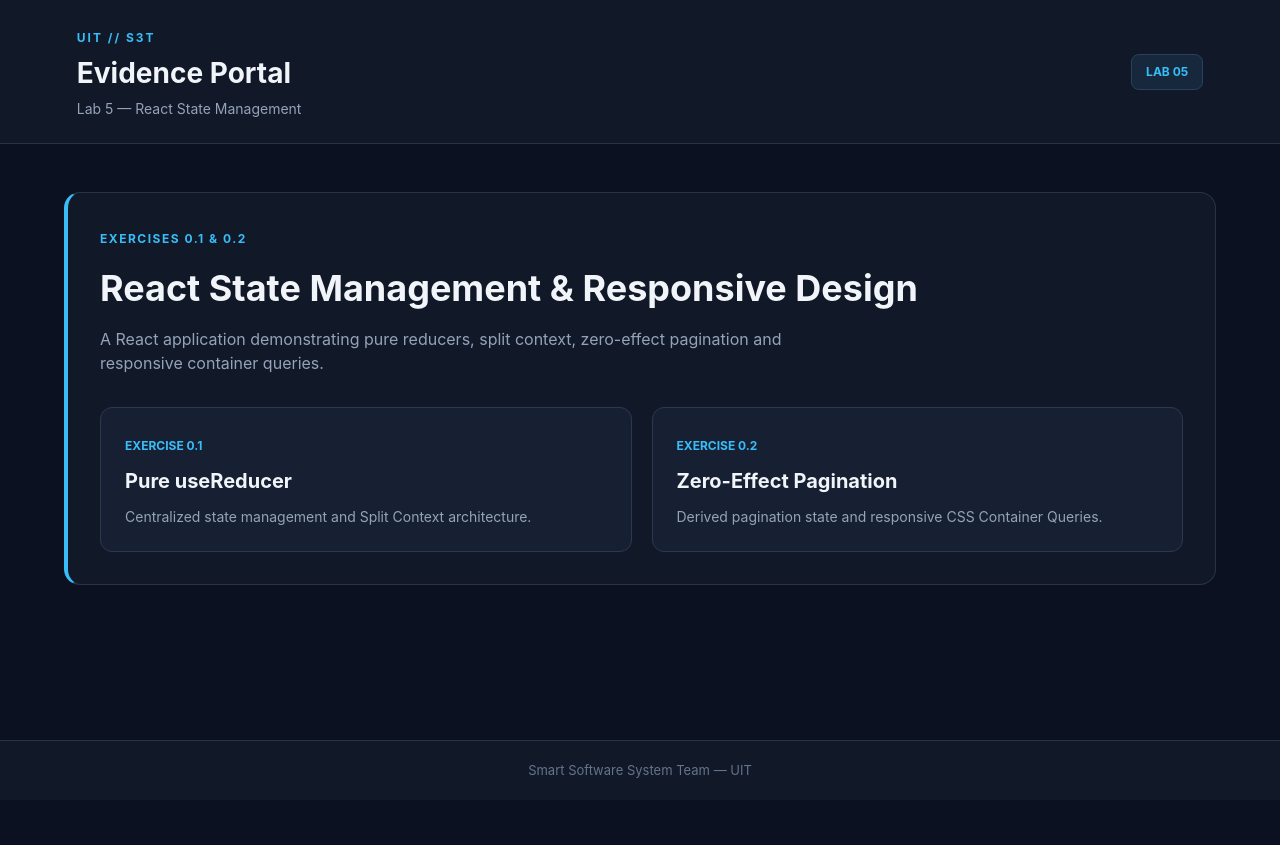
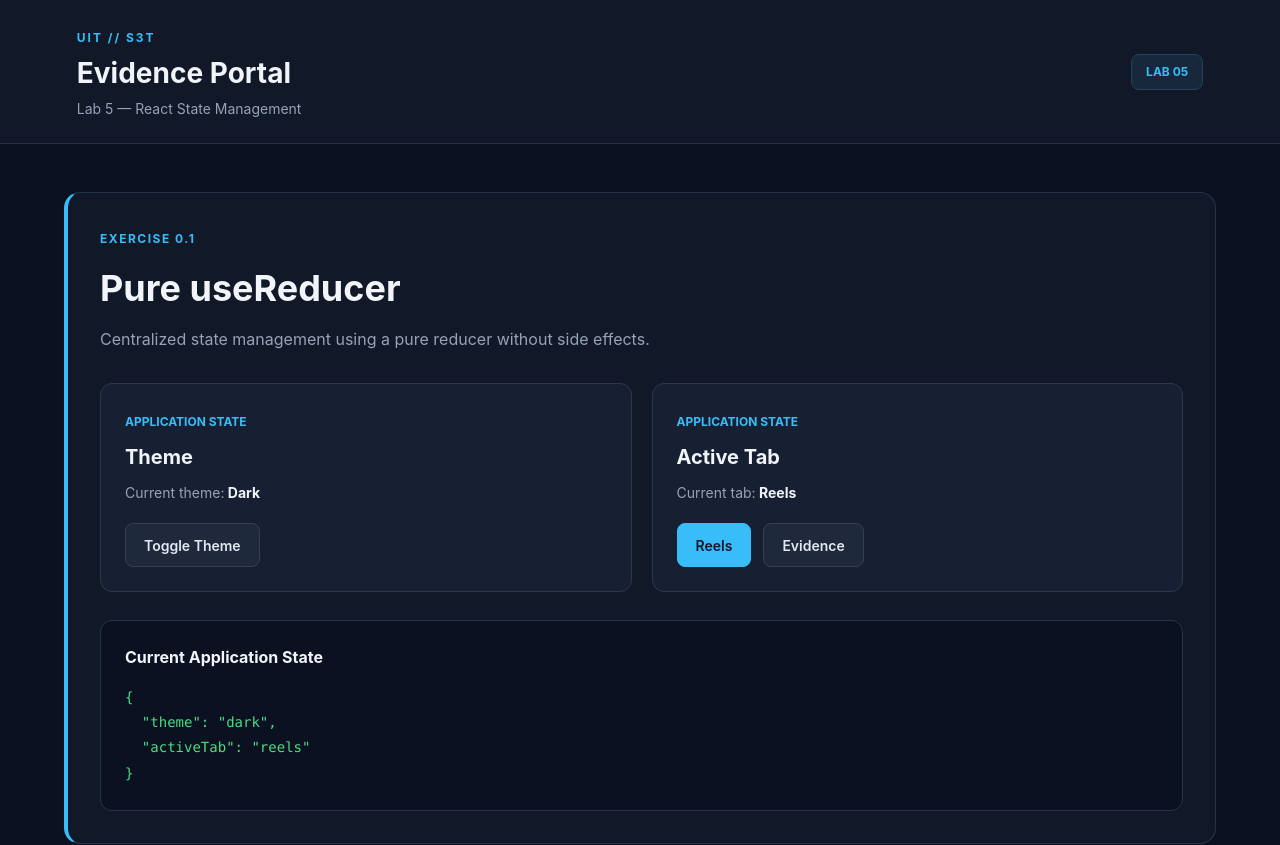
Before and after one commit to tran04012006/24521812_NgoBichTran_Lab, a React (Vite) app in the folder Lab5/Exercise01_02/: page / in a window 1280 px wide. Shown: the top 845 px of the page. Before the commit the page ends 800 px from the top, so only its background shows below. Built offline with nearby package versions, Linux system fonts and the light colour scheme.

Commit message:
feat: implement pure application reducer

```diff
--- a/Lab5/Exercise01_02/src/App.css
+++ b/Lab5/Exercise01_02/src/App.css
@@ -49,7 +49,6 @@
 
 .app-content {
   flex: 1;
-
   width: 100%;
   max-width: 1200px;
 
@@ -96,6 +95,7 @@
   padding: 24px;
 
   background: #172033;
+
   border: 1px solid #2b3950;
   border-radius: 12px;
 }
@@ -115,6 +115,90 @@
   color: #94a3b8;
   font-size: 14px;
 }
+
+.exercise-card strong {
+  color: #f1f5f9;
+  text-transform: capitalize;
+}
+
+/* Action buttons */
+
+.action-button {
+  min-width: 44px;
+  min-height: 44px;
+
+  margin-top: 20px;
+  padding: 10px 18px;
+
+  background: #1e293b;
+  color: #e2e8f0;
+
+  border: 1px solid #334155;
+  border-radius: 8px;
+
+  font-size: 14px;
+  font-weight: 600;
+
+  cursor: pointer;
+
+  transition:
+    background 0.2s,
+    border-color 0.2s,
+    color 0.2s;
+}
+
+.action-button:hover {
+  background: #334155;
+  border-color: #38bdf8;
+  color: #38bdf8;
+}
+
+.action-button:focus-visible {
+  outline: 2px solid #38bdf8;
+  outline-offset: 3px;
+}
+
+.action-button.active {
+  background: #38bdf8;
+  border-color: #38bdf8;
+  color: #0f172a;
+}
+
+.tab-actions {
+  display: flex;
+  flex-wrap: wrap;
+  gap: 12px;
+}
+
+/* State preview */
+
+.state-panel {
+  margin-top: 28px;
+  padding: 24px;
+
+  background: #0b1120;
+
+  border: 1px solid #263449;
+  border-radius: 12px;
+}
+
+.state-panel h3 {
+  margin-bottom: 16px;
+  font-size: 16px;
+}
+
+.state-panel pre {
+  margin: 0;
+  overflow-x: auto;
+
+  color: #4ade80;
+
+  font-family: Consolas, monospace;
+  font-size: 14px;
+  line-height: 1.8;
+}
+
+/* Footer */
 
 .app-footer {
   padding: 20px;
--- a/Lab5/Exercise01_02/src/App.jsx
+++ b/Lab5/Exercise01_02/src/App.jsx
@@ -1,11 +1,40 @@
+import { useReducer } from "react";
+
+import { appReducer } from "./reducers/appReducer.js";
+
+import {
+  initialState,
+  ACTION_TYPES,
+} from "./reducers/initialState.js";
+
 import "./App.css";
 
 function App() {
+  const [state, dispatch] = useReducer(
+    appReducer,
+    initialState
+  );
+
+  function handleToggleTheme() {
+    dispatch({
+      type: ACTION_TYPES.TOGGLE_THEME,
+    });
+  }
+
+  function handleChangeTab(tab) {
+    dispatch({
+      type: ACTION_TYPES.SET_ACTIVE_TAB,
+      payload: tab,
+    });
+  }
+
   return (
     <div className="app">
       <header className="app-header">
         <div className="brand">
-          <span className="brand-label">UIT // S3T</span>
+          <span className="brand-label">
+            UIT // S3T
+          </span>
 
           <h1>Evidence Portal</h1>
 
@@ -18,40 +47,82 @@ function App() {
       <main className="app-content">
         <section className="welcome-card">
           <span className="section-label">
-            EXERCISES 0.1 & 0.2
+            EXERCISE 0.1
           </span>
 
-          <h2>React State Management & Responsive Design</h2>
+          <h2>Pure useReducer</h2>
 
           <p>
-            A React application demonstrating pure reducers,
-            split context, zero-effect pagination and
-            responsive container queries.
+            Centralized state management using a pure
+            reducer without side effects.
           </p>
 
           <div className="exercise-grid">
             <article className="exercise-card">
-              <span>EXERCISE 0.1</span>
+              <span>APPLICATION STATE</span>
 
-              <h3>Pure useReducer</h3>
+              <h3>Theme</h3>
 
               <p>
-                Centralized state management and
-                Split Context architecture.
+                Current theme:
+                <strong> {state.theme}</strong>
               </p>
+
+              <button
+                className="action-button"
+                onClick={handleToggleTheme}
+              >
+                Toggle Theme
+              </button>
             </article>
 
             <article className="exercise-card">
-              <span>EXERCISE 0.2</span>
+              <span>APPLICATION STATE</span>
 
-              <h3>Zero-Effect Pagination</h3>
+              <h3>Active Tab</h3>
 
               <p>
-                Derived pagination state and responsive
-                CSS Container Queries.
+                Current tab:
+                <strong> {state.activeTab}</strong>
               </p>
+
+              <div className="tab-actions">
+                <button
+                  className={`action-button ${
+                    state.activeTab === "reels"
+                      ? "active"
+                      : ""
+                  }`}
+                  onClick={() =>
+                    handleChangeTab("reels")
+                  }
+                >
+                  Reels
+                </button>
+
+                <button
+                  className={`action-button ${
+                    state.activeTab === "evidence"
+                      ? "active"
+                      : ""
+                  }`}
+                  onClick={() =>
+                    handleChangeTab("evidence")
+                  }
+                >
+                  Evidence
+                </button>
+              </div>
             </article>
           </div>
+
+          <section className="state-panel">
+            <h3>Current Application State</h3>
+
+            <pre>
+              {JSON.stringify(state, null, 2)}
+            </pre>
+          </section>
         </section>
       </main>
 
--- /dev/null
+++ b/Lab5/Exercise01_02/src/reducers/appReducer.js
@@ -0,0 +1,20 @@
+import { ACTION_TYPES } from "./initialState.js";
+
+export function appReducer(state, action) {
+  switch (action.type) {
+    case ACTION_TYPES.TOGGLE_THEME:
+      return {
+        ...state,
+        theme: state.theme === "dark" ? "light" : "dark",
+      };
+
+    case ACTION_TYPES.SET_ACTIVE_TAB:
+      return {
+        ...state,
+        activeTab: action.payload,
+      };
+
+    default:
+      return state;
+  }
+}
```
